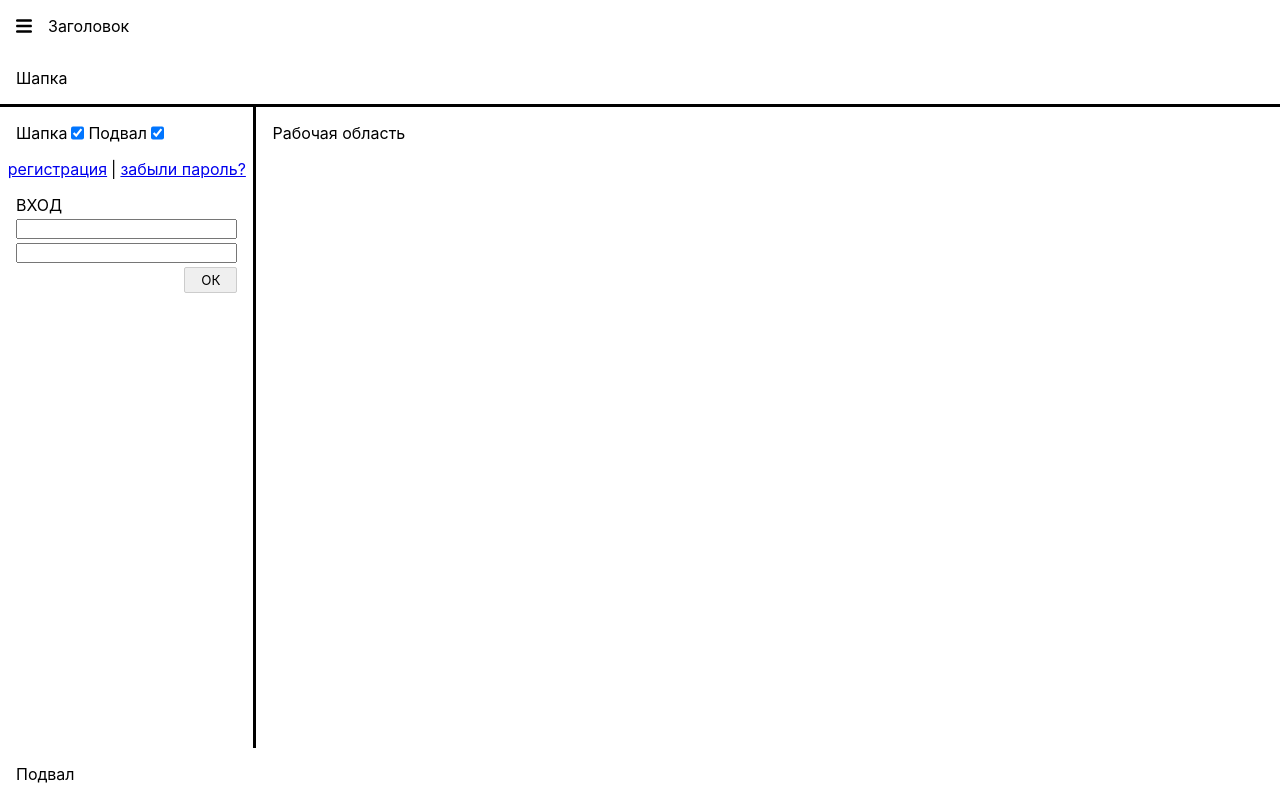
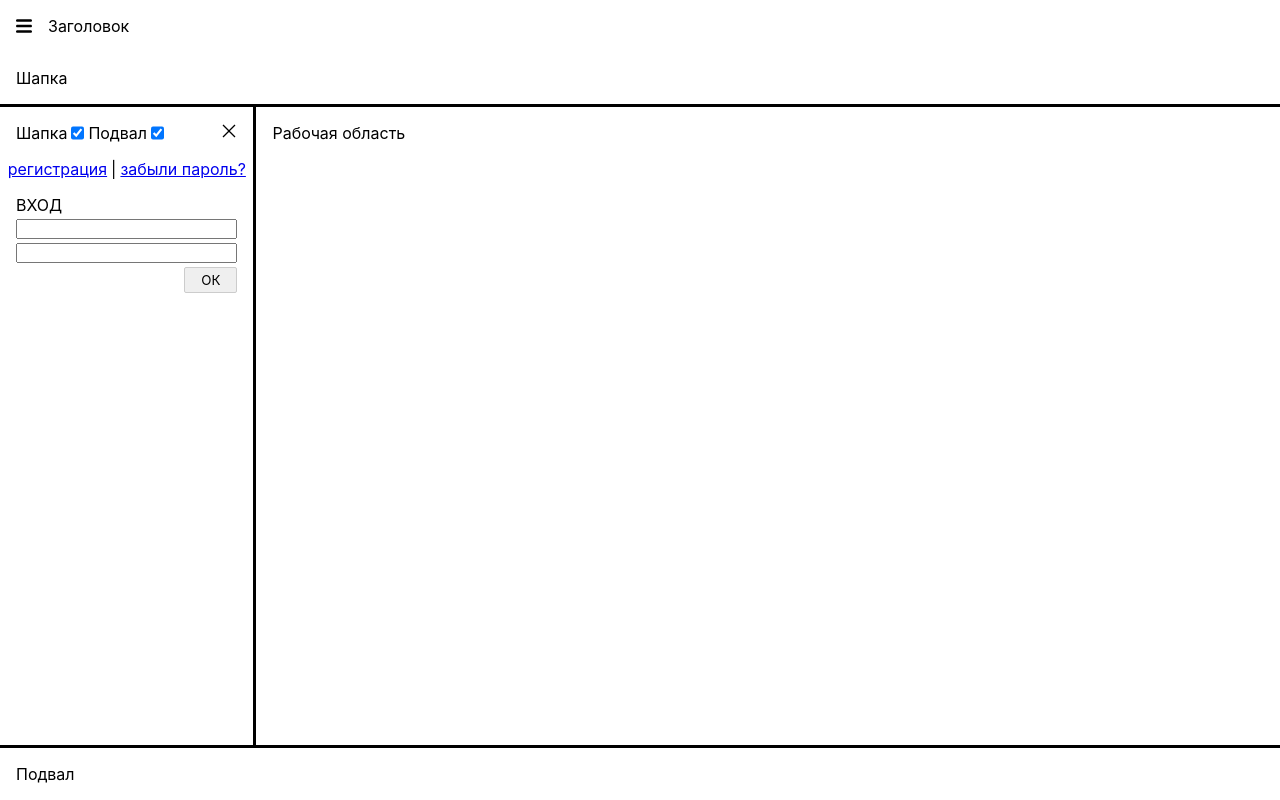
Before and after one commit to brs1977/docker-nginx-postgres-uvicorn, a website built with Vite: page front/index.html in a window 1280 px wide. Built offline with nearby package versions, Linux system fonts and the light colour scheme.

Commit message:
front: added footer border & sidebar close

```diff
--- a/front/src/common/page.ts
+++ b/front/src/common/page.ts
@@ -16,7 +16,7 @@ export function page(props?:PageProps) {
     let sidebar_toggle: HTMLElement
     let caption: HTMLElement
     let sidebar: HTMLElement
-    //let sidebar_close: HTMLElement
+    let sidebar_close: HTMLElement
     let caption_checkbox: HTMLInputElement
     let footer_checkbox: HTMLInputElement
     let footer: HTMLElement
@@ -44,7 +44,7 @@ export function page(props?:PageProps) {
                                 footer_checkbox = input({name:'footer',type:'checkbox',checked:true})
                             ),
                         ),
-                        //sidebar_close = link({href:'#',className:'icon icon-close'}),
+                        sidebar_close = link({href:'#',className:'icon icon-close'}),
                     ),
                     h('div.page-sidebar-content'),
                     h('div.page-sidebar-footer'),
@@ -63,10 +63,10 @@ export function page(props?:PageProps) {
         e.preventDefault()
         sidebar.classList.toggle('page-sidebar-show')
     })
-    // sidebar_close.addEventListener('click',(e) => {
-    //     e.preventDefault()
-    //     sidebar.classList.remove('page-sidebar-show')
-    // })
+    sidebar_close.addEventListener('click',(e) => {
+        e.preventDefault()
+        sidebar.classList.remove('page-sidebar-show')
+    })
     caption_checkbox.addEventListener('change',() => {
         caption.classList.toggle('page-caption-show',caption_checkbox.checked)
     })
--- a/front/src/styles/page.css
+++ b/front/src/styles/page.css
@@ -110,6 +110,7 @@
     overflow: hidden;
     transition: all 0.25s ease-in;
     max-height: 0;
+    border-top: 3px solid #000;
 }
 
 .page-footer-show {
```
